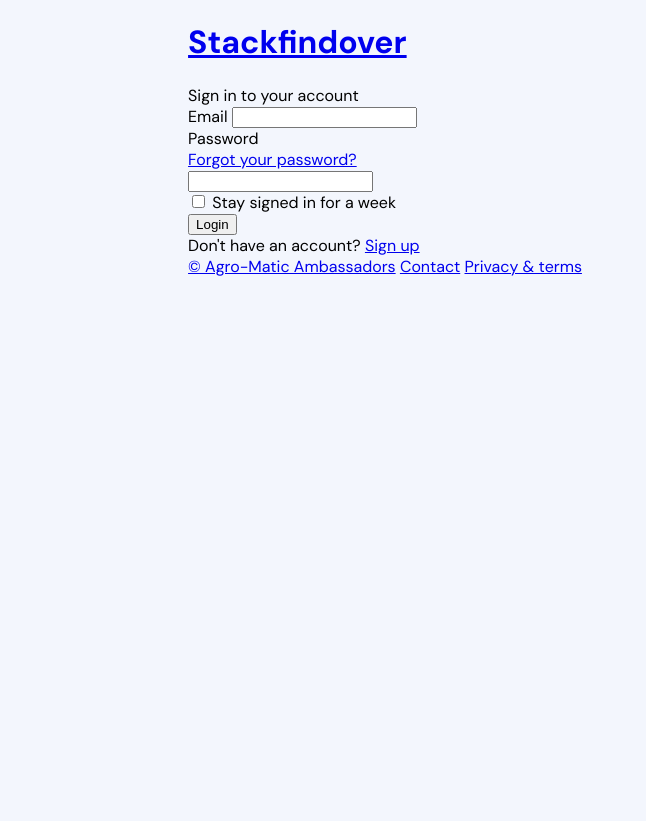
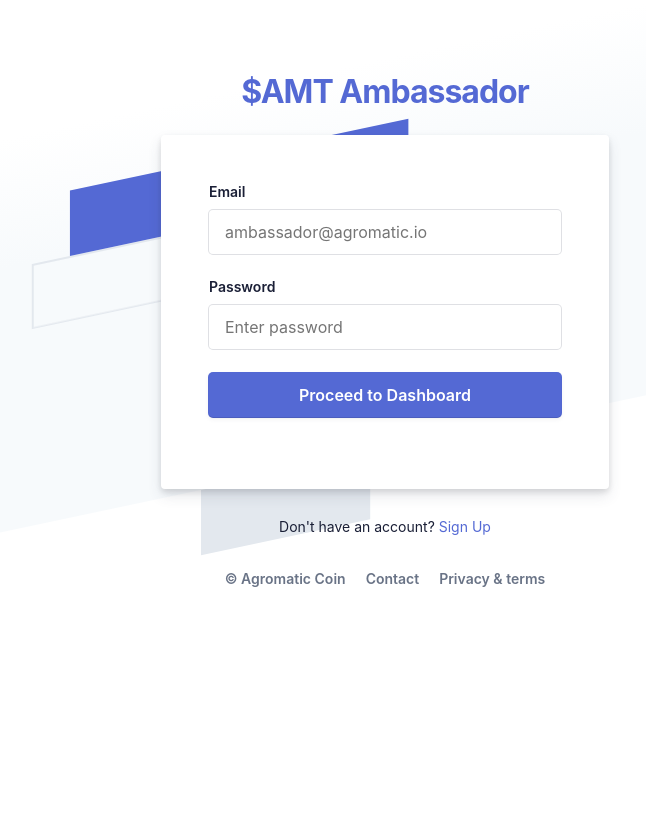
Before and after one commit to Vicktron/ambassadors, a Django app: template ambassadors/templates/page/login.html in a window 1280 px wide. Shown: the whole page, without its empty margins (255-901 px from the left). After the commit the page ends 587 px from the top, so only its background shows below. Run offline with Django 3.2, Linux system fonts and the light colour scheme; the template is opened without the code that fills it, so the values that code supplies are empty.

Commit message:
Refactor login template

```diff
--- a/ambassadors/templates/page/login.html
+++ b/ambassadors/templates/page/login.html
@@ -3,8 +3,8 @@
 <html lang="en" >
 <head>
   <meta charset="UTF-8">
-  <title>CodePen - Animated Login Form</title>
-  <link rel="stylesheet" href=" {% static 'css/style.css' %} ">
+  <title></title>
+  <link rel="stylesheet" href=" {% static 'css/signupstyle.css' %} ">
 
 </head>
 <body>
@@ -12,8 +12,8 @@
 <html>
 <head>
   <meta charset="utf-8">
-  <title>Stackfindover: Sign in</title>
-  <link rel="stylesheet" type="text/css" href=" {% static 'css/style.css' %} ">
+  <title>Ambassadors: Sign In</title>
+  <link rel="stylesheet" type="text/css" href=" {% static 'css/signupstyle.css' %} ">
 </head>
 
 <body>
@@ -53,41 +53,36 @@
       </div>
       <div class="box-root padding-top--24 flex-flex flex-direction--column" style="flex-grow: 1; z-index: 9;">
         <div class="box-root padding-top--48 padding-bottom--24 flex-flex flex-justifyContent--center">
-          <h1><a href="http://blog.stackfindover.com/" rel="dofollow">Stackfindover</a></h1>
+          <h1><a href="http://blog.stackfindover.com/" rel="dofollow">$AMT Ambassador</a></h1>
         </div>
         <div class="formbg-outer">
           <div class="formbg">
             <div class="formbg-inner padding-horizontal--48">
-              <span class="padding-bottom--15">Sign in to your account</span>
-              <form id="stripe-login">
+              <form method="POST" id="stripe-login">
+                {% csrf_token %}
+
                 <div class="field padding-bottom--24">
                   <label for="email">Email</label>
-                  <input type="email" name="email">
+                  <input type="email" name="email" maxlength="100" placeholder="ambassador@agromatic.io" required="" id="id_email">
                 </div>
+
                 <div class="field padding-bottom--24">
-                  <div class="grid--50-50">
-                    <label for="password">Password</label>
-                    <div class="reset-pass">
-                      <a href="#">Forgot your password?</a>
-                    </div>
-                  </div>
-                  <input type="password" name="password">
+                  <label for="password">Password</label>
+                  <input type="password" name="password" placeholder="Enter password" required="" id="id_password">
                 </div>
-                <div class="field field-checkbox padding-bottom--24 flex-flex align-center">
-                  <label for="checkbox">
-                    <input type="checkbox" name="checkbox"> Stay signed in for a week
-                  </label>
+
+                <div class="field padding-bottom--24">
+                  <input type="submit" name="submit" value="Proceed to Dashboard">
                 </div>
-                <div class="field padding-bottom--24">
-                  <input type="submit" name="submit" value="Login">
-                </div>
+
               </form>
             </div>
           </div>
+
           <div class="footer-link padding-top--24">
-            <span>Don't have an account? <a href=" {% static '' %} ">Sign up</a></span>
+            <span>Don't have an account? <a href="{% static 'users:signup' %} ">Sign Up</a></span>
             <div class="listing padding-top--24 padding-bottom--24 flex-flex center-center">
-              <span><a href="#">© Agro-Matic Ambassadors</a></span>
+              <span><a href="#">© Agromatic Coin</a></span>
               <span><a href="#">Contact</a></span>
               <span><a href="#">Privacy & terms</a></span>
             </div>
```
